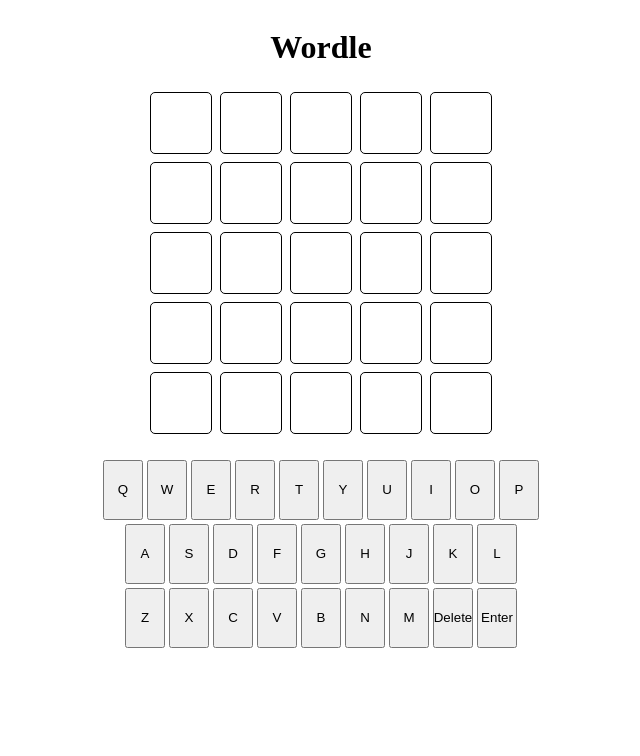
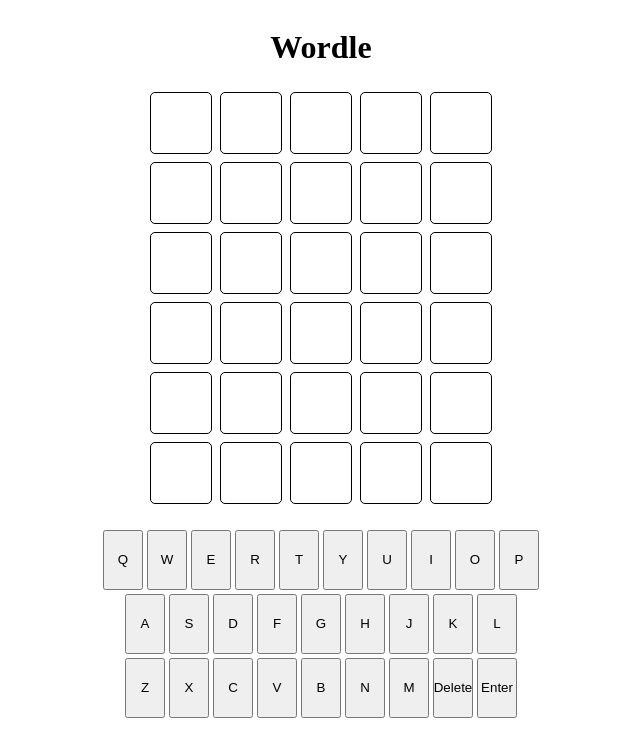
Before and after one commit to WinLoseDraw/wordle-react, a React (Vite) app: page / in a window 1280 px wide. Shown: the top 756 px of the page, without its empty margins (319-959 px from the left). Built offline with nearby package versions, Linux system fonts and the light colour scheme.

Commit message:
End game guard clause

```diff
--- a/src/App.tsx
+++ b/src/App.tsx
@@ -6,9 +6,9 @@
 import LetterStatus from "./utils/LetterStatus.ts";
 
 const App = () => {
-    const guessRows = 5
+    const guessRows = 6
     const wordLength = 5
-    const [guessGrid, setGuessGrid] = useState<string[][]>([...Array(guessRows)].map(() => Array(wordLength).fill('')))
+    const [guessGrid, setGuessGrid] = useState([...Array(guessRows)].map(() => Array(wordLength).fill('')))
     const [currentGuessNumber, setCurrentGuessNumber] = useState<number>(1)
 
     const updateGuessGrid = (guessNumber: number, guessWord: string) => {
@@ -42,6 +42,7 @@
     const makeGuess = (guessNumber: number, correctWord: string, guessWord: string) => {
         const validationResult = validateGuess(correctWord, guessWord)
         console.log(validationResult)
+        if (guessNumber === guessRows) return
         setCurrentGuessNumber(guessNumber + 1)
     }
 
```
